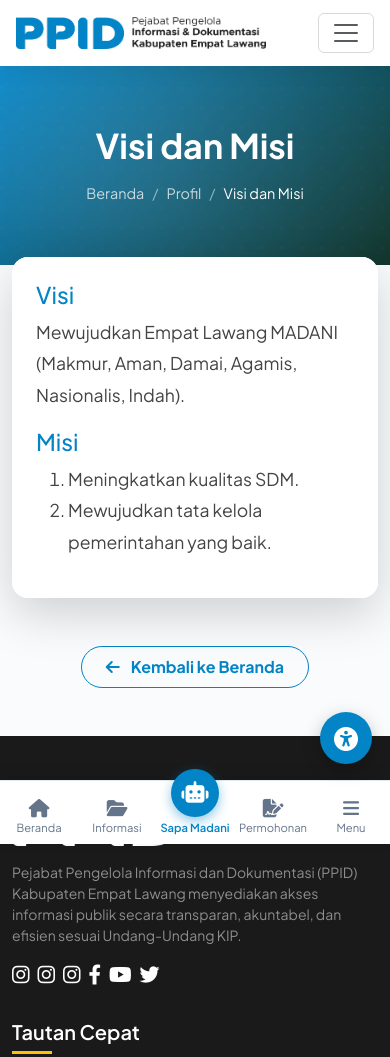
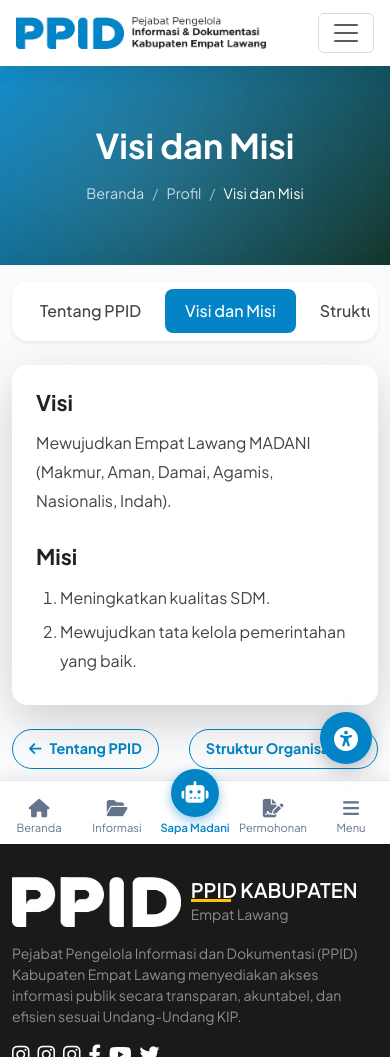
Before and after one commit to rhd4199/ppid_empatlawang_demo, a Laravel app: page /profil/visi-misi in a window 390 px wide. Shown: the top 1057 px of the page. Run offline with Laravel 12, Linux system fonts and the light colour scheme; data comes from the database, SQL or seed files in the repository; data that the repository does not hold is empty.

Commit message:
Add side menu and prev/next navigation to profile detail pages
Shared layout for /profil/{slug}: menu of all profile subpages plus
Pejabat (horizontal tabs on mobile), breadcrumb links to /profil,
consistent article typography, tidied inline styles.

Co-Authored-By: LarikaAI <agent@larika.id>

```diff
--- a/app/Http/Controllers/ProfileController.php
+++ b/app/Http/Controllers/ProfileController.php
@@ -11,12 +11,18 @@ class ProfileController extends Controller
      */
     public function index()
     {
-        // Fixed card order; unknown types go last.
+        $profiles = $this->orderedProfiles(\App\Models\Profile::query());
+        return view('profile.index', compact('profiles'));
+    }
+
+    // Fixed order (card list, side menu); unknown types go last.
+    private function orderedProfiles($query)
+    {
         $order = array_flip(['general', 'visi_misi', 'struktur', 'tugas_fungsi']);
-        $profiles = \App\Models\Profile::orderBy('id')->get()
+
+        return $query->orderBy('id')->get()
             ->sortBy(fn ($profile) => $order[$profile->type] ?? 99)
             ->values();
-        return view('profile.index', compact('profiles'));
     }
 
     /**
@@ -41,6 +47,20 @@ class ProfileController extends Controller
     public function show($slug)
     {
         $profile = \App\Models\Profile::where('slug', $slug)->firstOrFail();
-        return view('profile.show', compact('profile'));
+
+        // Side menu: every profile subpage, then Pejabat.
+        $menu = $this->orderedProfiles(\App\Models\Profile::select('id', 'title', 'slug', 'type'))
+            ->map(fn ($item) => [
+                'title' => $item->title,
+                'url' => route('profiles.show', $item->slug),
+                'active' => $item->id === $profile->id,
+            ])
+            ->push(['title' => 'Profil Pejabat', 'url' => route('officials.index'), 'active' => false]);
+
+        $index = $menu->search(fn ($item) => $item['active']);
+        $prev = $index > 0 ? $menu[$index - 1] : null;
+        $next = $menu[$index + 1] ?? null;
+
+        return view('profile.show', compact('profile', 'menu', 'prev', 'next'));
     }
 }
--- a/resources/views/profile/show.blade.php
+++ b/resources/views/profile/show.blade.php
@@ -6,10 +6,9 @@
 @section('content')
 <!-- Page Header -->
 <div class="page-header position-relative overflow-hidden">
-    <!-- Animated Shapes Background -->
     <div class="position-absolute top-0 start-0 w-100 h-100 overflow-hidden" style="z-index: 0;">
-        <div class="shape shape-1" style="opacity: 0.1;"></div>
-        <div class="shape shape-2" style="opacity: 0.1;"></div>
+        <div class="shape shape-1"></div>
+        <div class="shape shape-2"></div>
     </div>
 
     <div class="container position-relative" style="z-index: 1;">
@@ -19,7 +18,7 @@
                 <nav aria-label="breadcrumb" class="d-flex justify-content-center">
                     <ol class="breadcrumb mb-0">
                         <li class="breadcrumb-item"><a href="{{ route('home') }}" class="text-white text-opacity-75 text-decoration-none">Beranda</a></li>
-                        <li class="breadcrumb-item text-white text-opacity-75">Profil</li>
+                        <li class="breadcrumb-item"><a href="{{ route('profiles.index') }}" class="text-white text-opacity-75 text-decoration-none">Profil</a></li>
                         <li class="breadcrumb-item active text-white" aria-current="page">{{ $profile->title }}</li>
                     </ol>
                 </nav>
@@ -28,49 +27,88 @@
     </div>
 </div>
 
-<div class="container pb-5 mt-n5 position-relative" style="z-index: 2;">
-    <div class="row justify-content-center">
-        <div class="col-lg-10">
+<div class="container pb-5 profile-page position-relative" style="z-index: 2;">
+    <div class="row g-4">
+        <!-- Side menu (desktop) / horizontal tabs (mobile) -->
+        <div class="col-lg-3">
+            <nav class="profile-menu card border-0 shadow-sm rounded-4 p-2" aria-label="Menu profil">
+                <div class="small text-uppercase text-muted fw-bold px-3 pt-2 pb-1 d-none d-lg-block">Profil PPID</div>
+                <ul class="nav nav-pills">
+                    @foreach($menu as $item)
+                        <li class="nav-item">
+                            <a href="{{ $item['url'] }}" class="nav-link rounded-3 {{ $item['active'] ? 'active' : '' }}" @if($item['active']) aria-current="page" @endif>
+                                {{ $item['title'] }}
+                            </a>
+                        </li>
+                    @endforeach
+                </ul>
+            </nav>
+        </div>
+
+        <div class="col-lg-9">
             <div class="card border-0 shadow-lg rounded-4 overflow-hidden">
                 @if($profile->image)
-                    @if ($profile->type == 'struktur')
-                        <div class="position-relative">
-                            <img src="{{ storage_url($profile->image) }}" class="img-fluid w-100 object-fit-cover"  alt="{{ $profile->title }}">
-                            <div class="position-absolute bottom-0 start-0 w-100 bg-gradient-to-t from-black-50 p-4"></div>
-                        </div>
-                    @else
-                        <div class="position-relative">
-                            <img src="{{ storage_url($profile->image) }}" class="img-fluid w-100 object-fit-cover" style="max-height: 500px;" alt="{{ $profile->title }}">
-                            <div class="position-absolute bottom-0 start-0 w-100 bg-gradient-to-t from-black-50 p-4"></div>
-                        </div>
-                    @endif
+                    <img src="{{ storage_url($profile->image) }}" class="img-fluid w-100 object-fit-cover"
+                         @if($profile->type != 'struktur') style="max-height: 500px;" @endif alt="{{ $profile->title }}">
                 @endif
 
                 <div class="card-body p-4 p-md-5 bg-white">
-                    <div class="article-content" style="font-size: 1.1rem; line-height: 1.8; color: #444;">
+                    <div class="article-content">
                         {!! $profile->content !!}
                     </div>
                 </div>
             </div>
 
-            <div class="mt-5 text-center">
-                <a href="{{ route('home') }}" class="btn btn-outline-primary rounded-pill px-4 py-2 fw-bold hover-scale transition-all">
-                    <i class="fas fa-arrow-left me-2"></i> Kembali ke Beranda
-                </a>
-            </div>
+            <nav class="d-flex justify-content-between gap-3 mt-4" aria-label="Navigasi halaman profil">
+                @if($prev)
+                    <a href="{{ $prev['url'] }}" rel="prev" class="btn btn-outline-primary rounded-pill px-4 py-2 fw-bold text-start">
+                        <i class="fas fa-arrow-left me-2"></i>{{ $prev['title'] }}
+                    </a>
+                @else
+                    <span></span>
+                @endif
+                @if($next)
+                    <a href="{{ $next['url'] }}" rel="next" class="btn btn-outline-primary rounded-pill px-4 py-2 fw-bold text-end">
+                        {{ $next['title'] }}<i class="fas fa-arrow-right ms-2"></i>
+                    </a>
+                @endif
+            </nav>
         </div>
     </div>
 </div>
 
 <style>
-    .mt-n5 { margin-top: -3rem; }
-    .bg-gradient-to-t { background: linear-gradient(to top, rgba(0,0,0,0.5), transparent); }
-    .hover-scale:hover { transform: translateY(-3px); box-shadow: 0 10px 20px rgba(0,0,0,0.1); }
-    .transition-all { transition: all 0.3s ease; }
+    .profile-page { margin-top: -3rem; }
 
-    /* Reuse animated shapes from contact page but simpler */
-    .shape { position: absolute; border-radius: 50%; filter: blur(80px); }
-    .shape-1 { background: #ffffff; width: 400px; height: 400px; top: -100px; right: -100px; }
-    .shape-2 { background: #ffffff; width: 300px; height: 300px; bottom: -50px; left: -100px; }
+    .shape { position: absolute; border-radius: 50%; filter: blur(80px); background: #fff; opacity: .1; }
+    .shape-1 { width: 400px; height: 400px; top: -100px; right: -100px; }
+    .shape-2 { width: 300px; height: 300px; bottom: -50px; left: -100px; }
+
+    /* Mobile: one scrollable row of tabs above the content */
+    .profile-menu .nav { flex-wrap: nowrap; overflow-x: auto; gap: .25rem; scrollbar-width: thin; }
+    .profile-menu .nav-link { white-space: nowrap; color: #444; }
+    .profile-menu .nav-link:not(.active):hover { background: rgba(0,0,0,.05); }
+    @media (min-width: 992px) {
+        .profile-menu { position: sticky; top: 6rem; }
+        .profile-menu .nav { flex-direction: column; overflow: visible; }
+        .profile-menu .nav-link { white-space: normal; }
+    }
+
+    .profile-page .article-content { font-size: 1.1rem; line-height: 1.8; color: #444; }
+    .profile-page .article-content :is(h1, h2, h3, h4, h5, h6) { color: #222; font-weight: 700; line-height: 1.3; margin: 1.75rem 0 .75rem; }
+    .profile-page .article-content > :first-child { margin-top: 0; }
+    .profile-page .article-content > :last-child { margin-bottom: 0; }
+    .profile-page .article-content h2 { font-size: 1.6rem; }
+    .profile-page .article-content h3 { font-size: 1.35rem; }
+    .profile-page .article-content h4 { font-size: 1.15rem; }
+    .profile-page .article-content :is(ul, ol) { padding-left: 1.5rem; margin-bottom: 1rem; }
+    .profile-page .article-content li { margin-bottom: .35rem; }
+    .profile-page .article-content table { border-collapse: collapse; margin-bottom: 1rem; font-size: 1rem; }
+    .profile-page .article-content :is(th, td) { border: 1px solid #dee2e6; padding: .5rem .75rem; vertical-align: top; }
+    .profile-page .article-content th { background: #f8f9fa; font-weight: 600; }
+    @media (max-width: 575.98px) {
+        .profile-page .article-content { font-size: 1rem; }
+        .profile-page nav .btn { font-size: .9rem; padding-left: 1rem !important; padding-right: 1rem !important; }
+    }
 </style>
 @endsection
```
Also changed, not shown: tests/Feature/ProfileIndexTest.php (+18 -0 lines).
